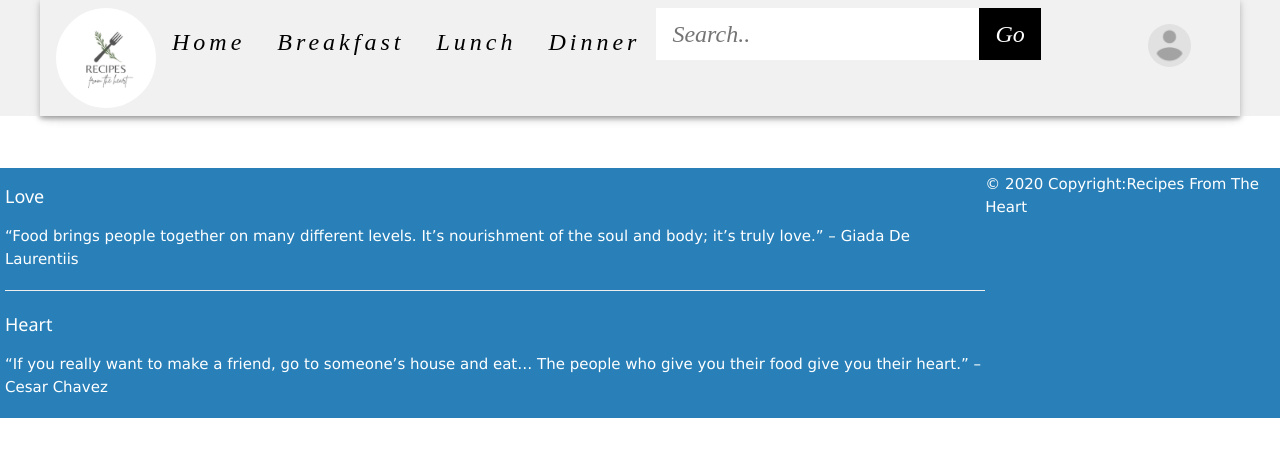
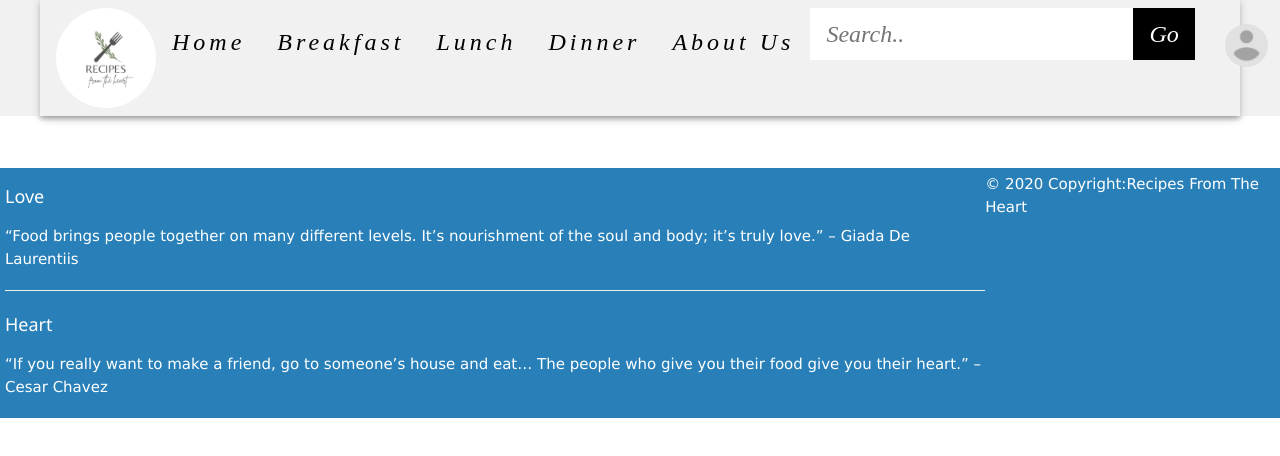
Before and after one commit to bethel-school-of-technology/team-west-codes-frontend, an Angular app: page /menubar in a window 1280 px wide. Shown: the top 456 px of the page. Built offline with nearby package versions, Linux system fonts and the light colour scheme.

Commit message:
wrong place

```diff
--- a/src/app/menu-bar/menu-bar.component.html
+++ b/src/app/menu-bar/menu-bar.component.html
@@ -21,6 +21,7 @@
                 <a routerLink="/breakfast" routerLinkActive="active" class="w3-bar-item w3-button w3-padding-16 w3-hide-small">Breakfast</a>
                 <a routerLink="/lunch" routerLinkActive="active" class="w3-bar-item w3-button w3-padding-16 w3-hide-small">Lunch</a>
                 <a routerLink="/dinner" routerLinkActive="active" class="w3-bar-item w3-button w3-padding-16 w3-hide-small">Dinner</a>
+                <a routerLink="/about" routerLinkActive="active" class="w3-bar-item w3-button w3-padding-16 w3-hide-small">About Us</a>
 
                 <div class="w3-center">
                     <input type="text" class="w3-bar-item w3-input w3-white w3-mobile" placeholder="Search..">
@@ -33,7 +34,6 @@
                       <a routerLink="login" routerLinkActive="active">Log In</a>
                       <a routerLink="signup" routerLinkActive="active">Create New Account</a>
                       <a href="#">Log Out</a>
-                      <a routerLink="about" routerLinkActive="active">About Us</a>
                     </div>
                 </div>
 
```
